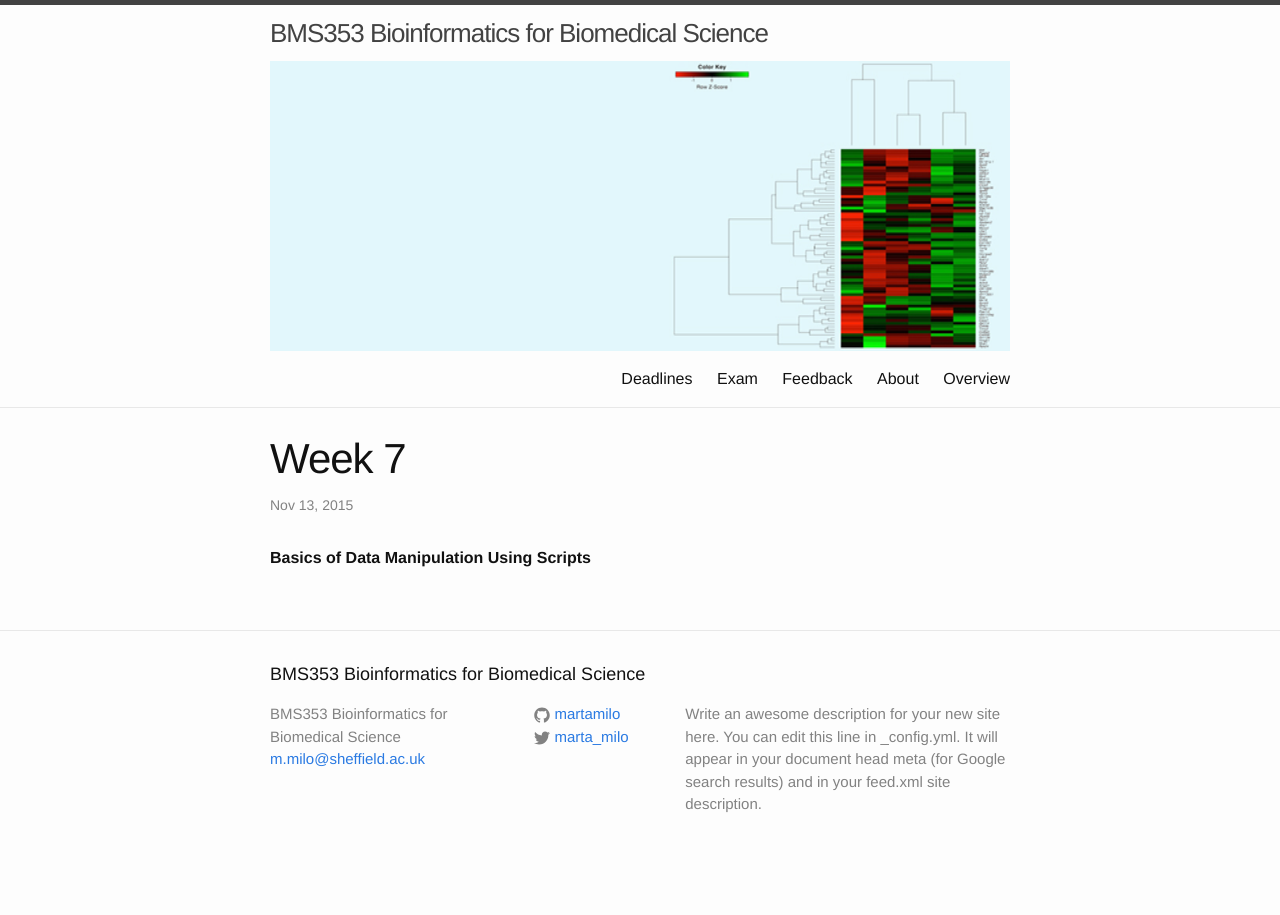
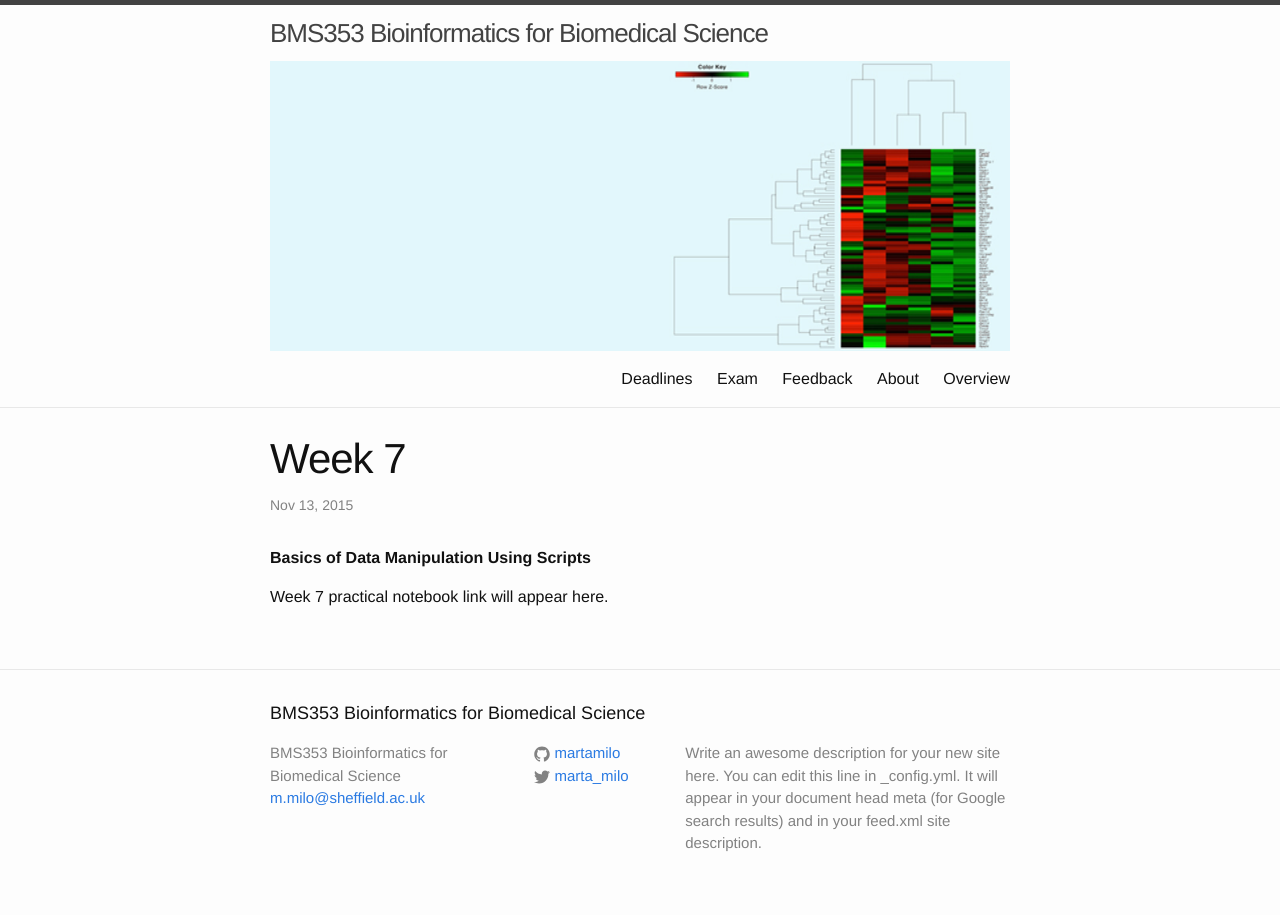
Before and after one commit to sods/bioinformatics, a Jekyll site: the page built from _posts/2015-11-13-week-7-basics-of-data-manipulation-using-scripts.md, in a window 1280 px wide. Built offline with Jekyll 4.4.1, drawn with Linux system fonts in a browser that asks for light colours; comment, search, counter and statistics services are not loaded.

Commit message:
Update text content

```diff
--- a/_posts/2015-11-13-week-7-basics-of-data-manipulation-using-scripts.md
+++ b/_posts/2015-11-13-week-7-basics-of-data-manipulation-using-scripts.md
@@ -6,3 +6,5 @@ length: 2
 venue: IC 3.02
 tagline: Basics of Data Manipulation Using Scripts
 ---
+
+Week 7 practical notebook link will appear here.
```
